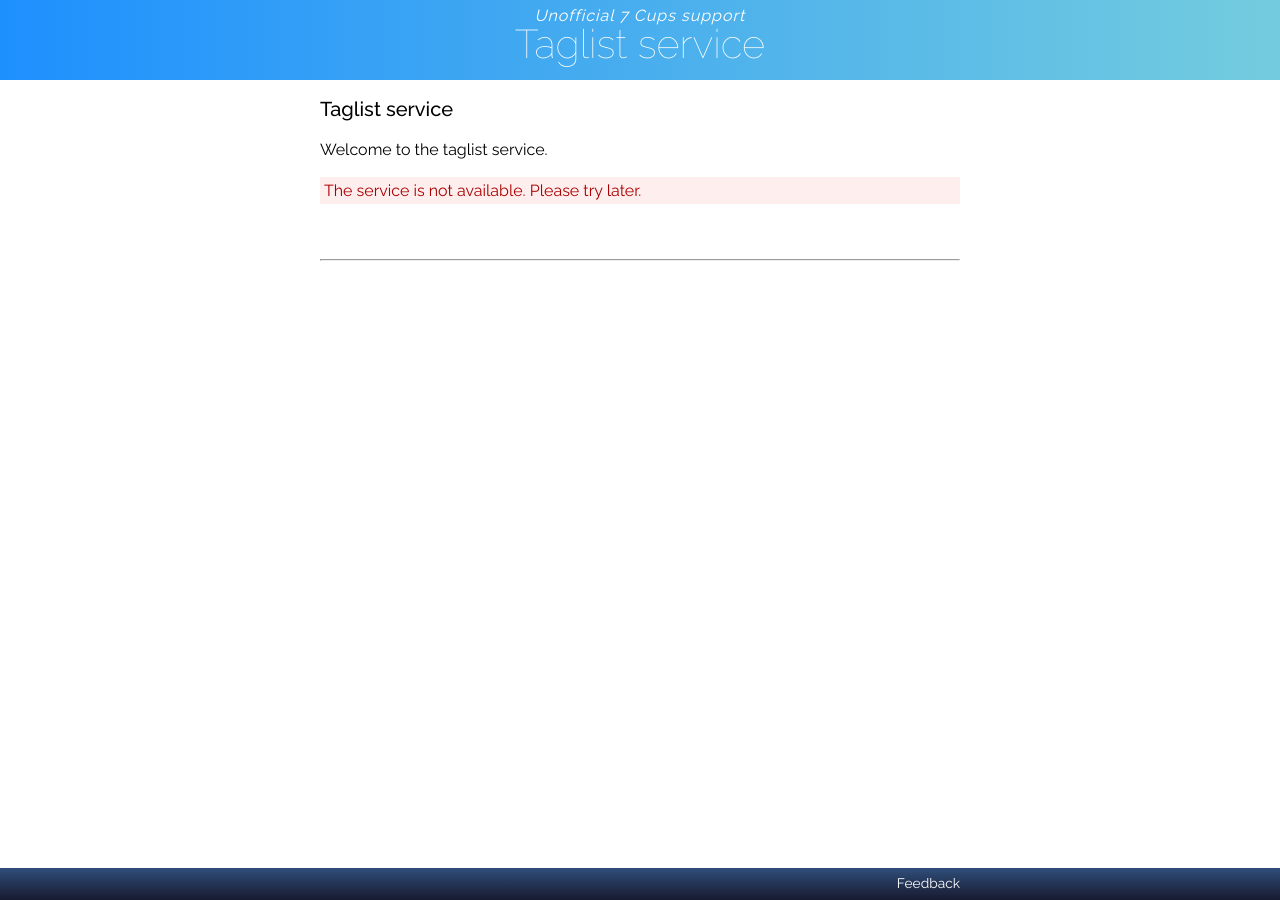
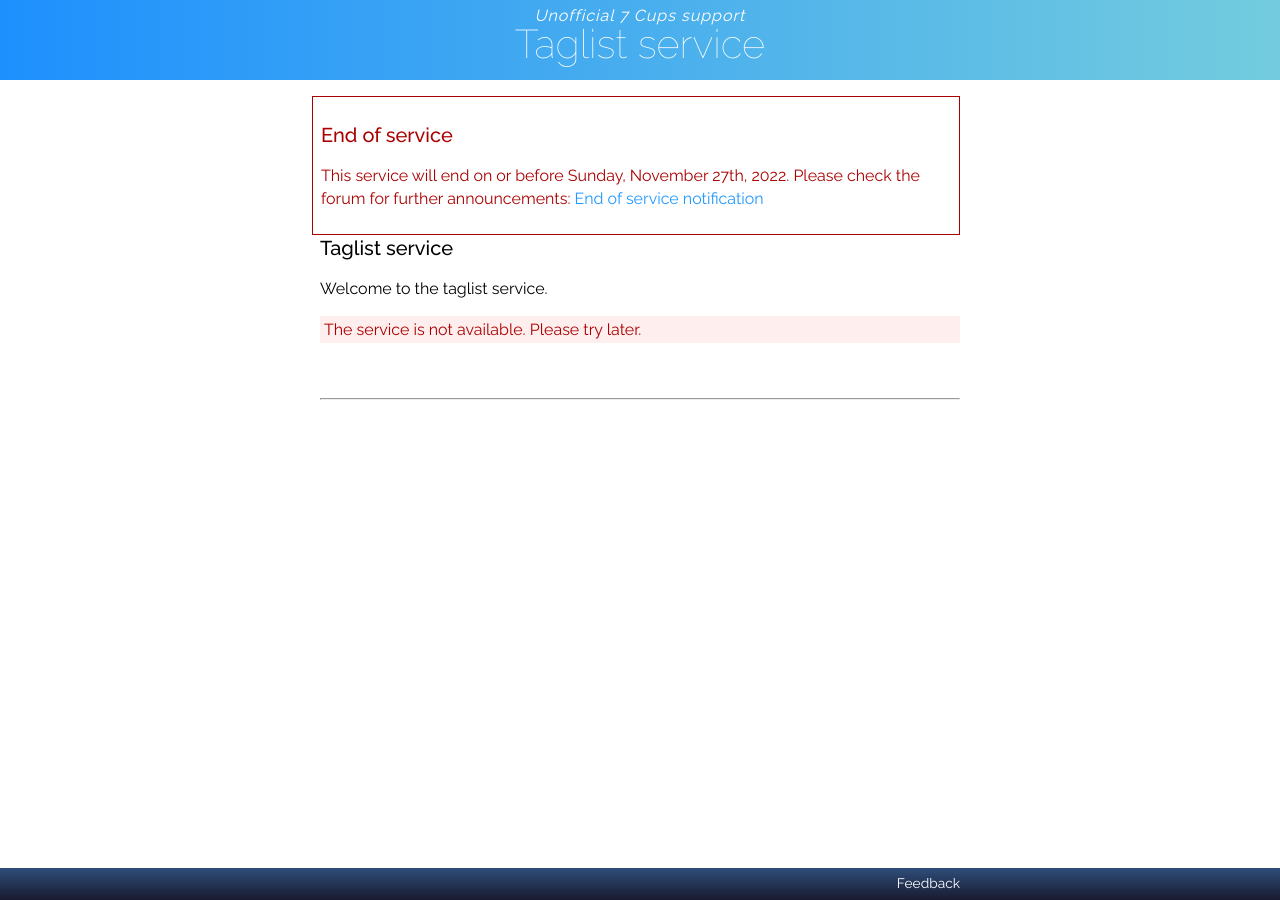
Before and after one commit to RarelyCharlie/rarelycharlie.github.io, a Jekyll site: the page built from taglist.md, in a window 1280 px wide. Built offline with Jekyll 4.4.1, drawn with Linux system fonts in a browser that asks for light colours.

Commit message:
taglist zzzsunset

```diff
--- a/taglist.md
+++ b/taglist.md
@@ -367,7 +367,7 @@ init = function () {
 	}
 </script>
 
-<div style="color: #a00; border: 1px solid #a00; padding: 1ex; margin-left: -1ex;">
+<div style="display: block !important; color: #a00; border: 1px solid #a00; padding: 1ex; margin-left: -1ex;">
 <h2>End of service</h2>
 <p>This service will end on or before Sunday, November 27th, 2022. Please check the forum for further announcements: <a href="https://www.7cups.com/forum/SiteUpdates_100/SuggestionsandProblemSolving_383/Maintainingtaglistsanexperiment_177703/?post=3124537">End of service notification</a></p>
 </div>
```
